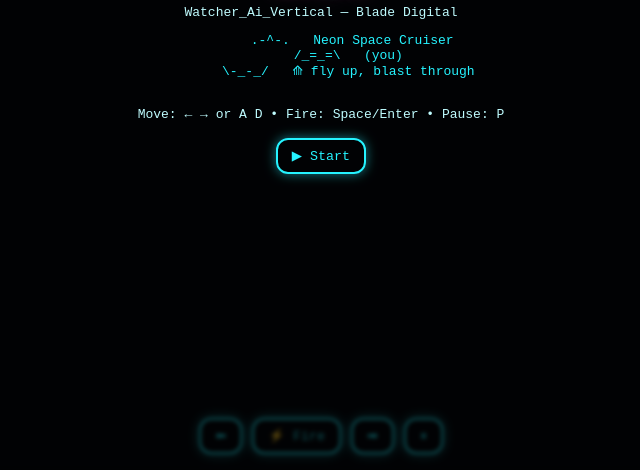
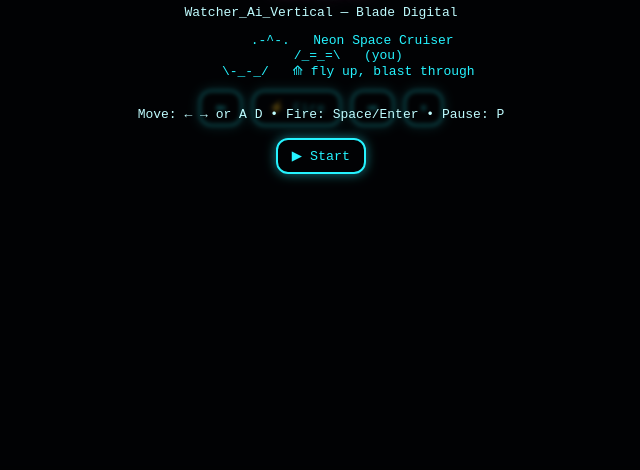
Before and after one commit to BladeDigitalrepo/BladeDigital.github.io-wav, a plain HTML site: page index.html in a window 1280 px wide. Shown: the part 330-800 px from the top of the page, without its empty margins (319-959 px from the left). Drawn offline with Linux system fonts and the light colour scheme.

Commit message:
Update index.html

```diff
--- a/index.html
+++ b/index.html
@@ -8,7 +8,7 @@
   :root { color-scheme: dark; }
   html,body { margin:0; background:#05070c; overflow:hidden; font-family:monospace; }
   canvas { display:block; margin:auto; background:#05070c; touch-action:none; }
-  #controls { position:fixed; left:50%; transform:translateX(-50%); bottom:16px; display:flex; gap:10px }
+  #controls { position:fixed; left:50%; transform:translateX(-50%); top:420px; display:flex; gap:10px }
   .btn { border:2px solid #25f3ff; color:#25f3ff; background:transparent; border-radius:12px; padding:8px 14px; box-shadow:0 0 12px #25f3ff80; font-family:inherit }
   #start { position:fixed; inset:0; display:grid; place-items:center; background:#000a; backdrop-filter: blur(2px); }
   #start .card { text-align:center; color:#bffcff }
```
